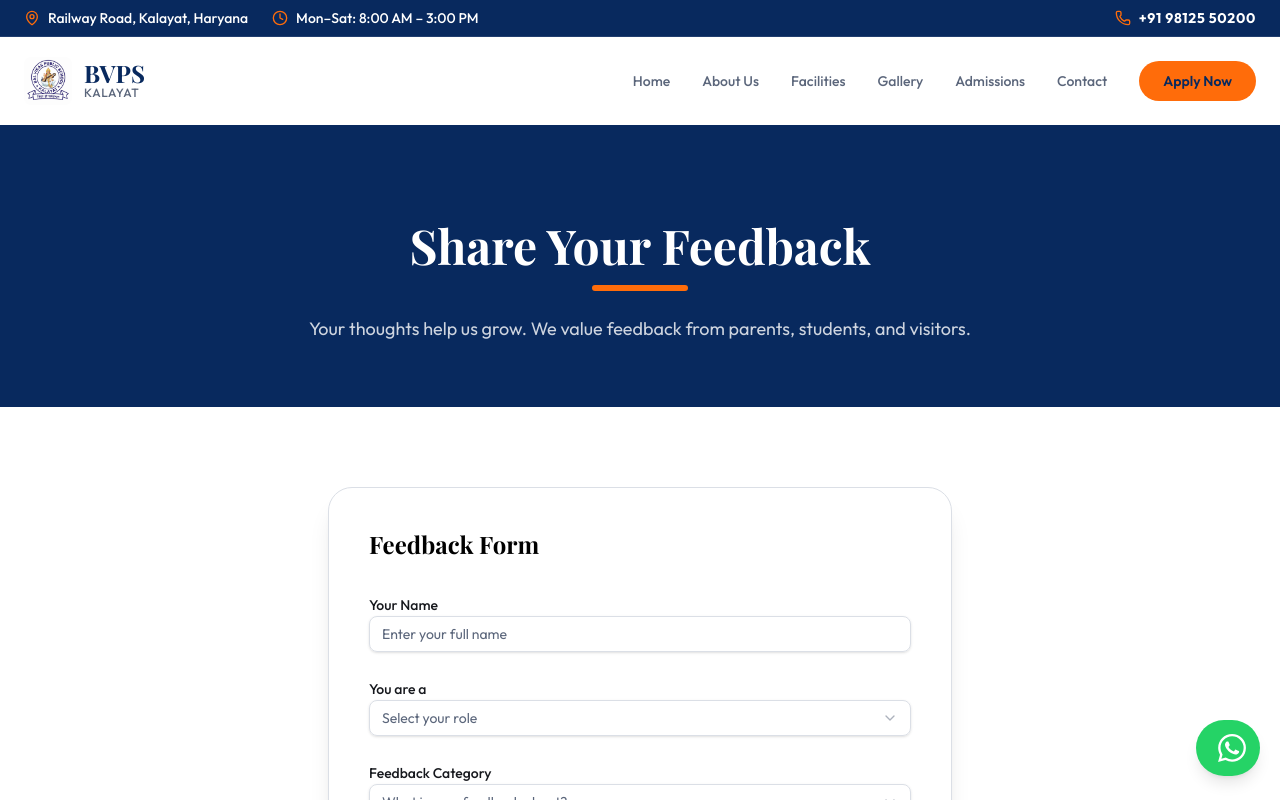
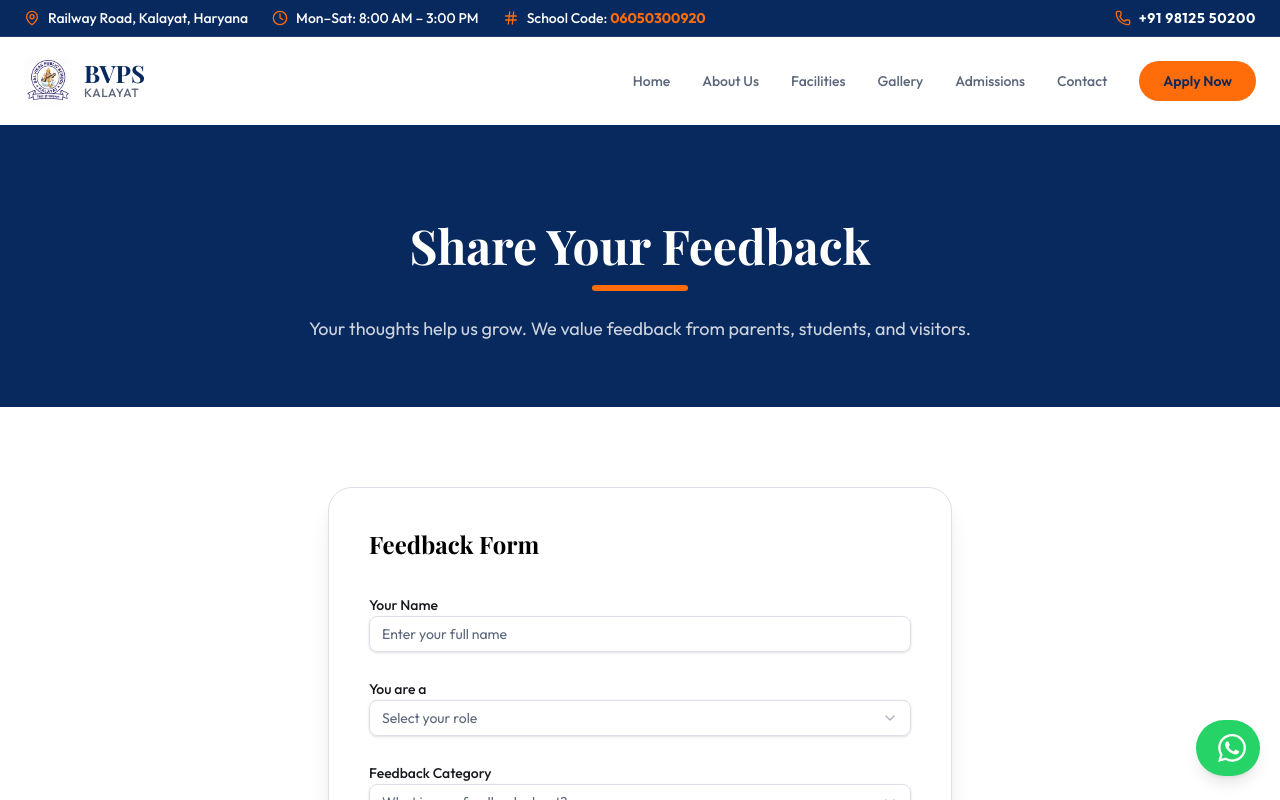
Before and after one commit to jaatlakshya496-jpg/zip-repl-1, a React (Vite) app in the folder artifacts/bvps-website/: page /feedback in a window 1280 px wide. Shown: the top 800 px of the page. Built offline with nearby package versions, Linux system fonts and the light colour scheme; a web font is replaced by a local one.

Commit message:
Update floating contact component layout
Replit-Commit-Author: Agent

```diff
--- a/artifacts/bvps-website/src/components/layout/FloatingContact.tsx
+++ b/artifacts/bvps-website/src/components/layout/FloatingContact.tsx
@@ -1,4 +1,4 @@
-import { Phone, Clock, MapPin } from 'lucide-react';
+import { Phone, Clock, MapPin, Hash } from 'lucide-react';
 
 export function FloatingContact() {
   return (
@@ -13,6 +13,10 @@ export function FloatingContact() {
             <Clock className="w-4 h-4 text-secondary" />
             <span>Mon–Sat: 8:00 AM – 3:00 PM</span>
           </div>
+          <div className="flex items-center gap-2">
+            <Hash className="w-4 h-4 text-secondary" />
+            <span>School Code: <span className="font-bold text-secondary">06050300920</span></span>
+          </div>
         </div>
         <a href="tel:+919812550200" className="flex items-center gap-2 font-bold tracking-wider hover:text-secondary transition-colors">
           <Phone className="w-4 h-4 text-secondary" />
```
